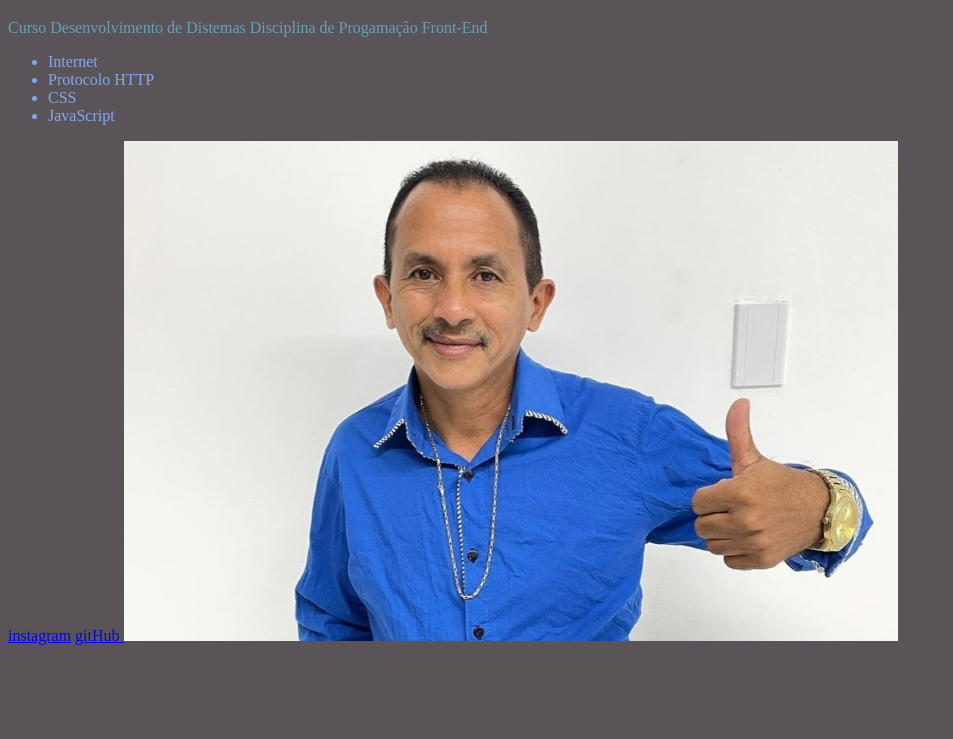
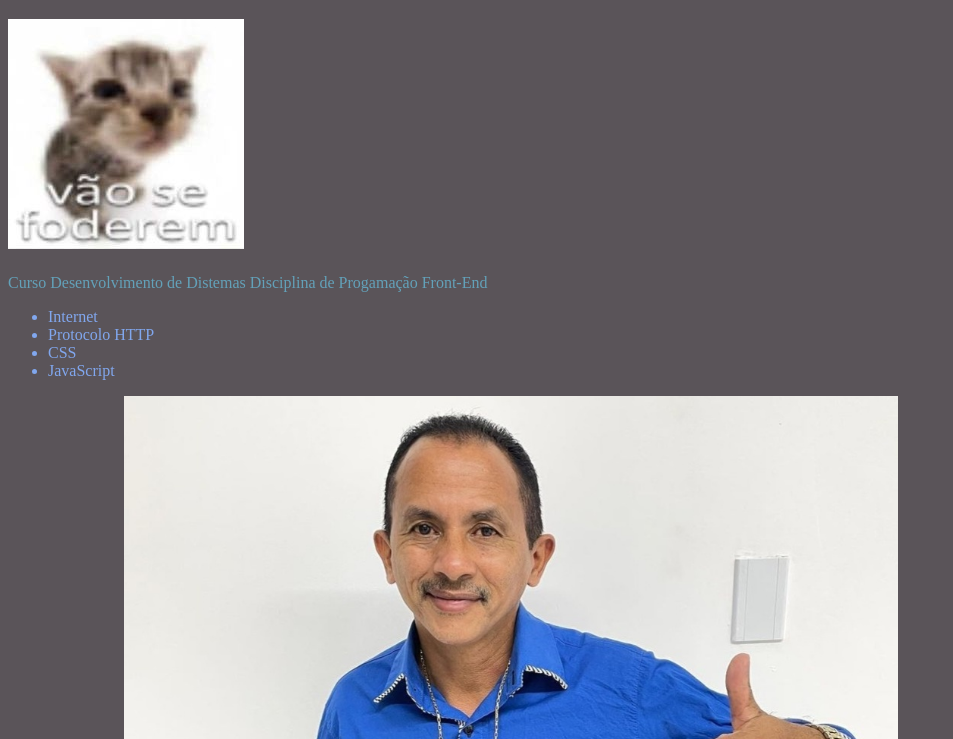
Before and after one commit to meinyzx/introdu-o-a-html-css, a plain HTML site: page index.html in a window 1280 px wide. Shown: the part 61-800 px from the top of the page, without its empty margins (0-953 px from the left). Drawn offline with Linux system fonts and the light colour scheme.

Commit message:
atualização

```diff
--- a/index.html
+++ b/index.html
@@ -11,6 +11,15 @@ body{background-color: rgb(90, 84, 89);}
 </head>
  <h1> meiny </h1>
  <body>
+<header>
+<img src="measf.jpg">
+<h1>
+
+
+</h1>
+
+
+</header>
  <p> Curso Desenvolvimento de Distemas
      Disciplina de Progamação Front-End</p>
 <ul>
```
Also changed, not shown: measf.jpg (added).
